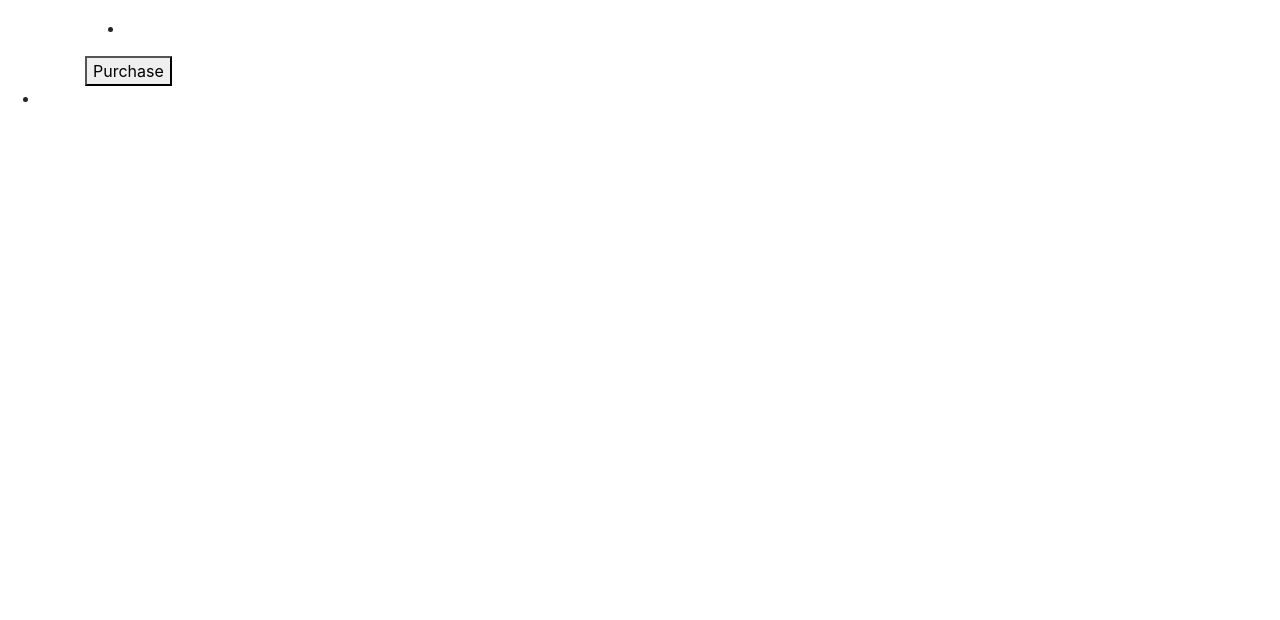
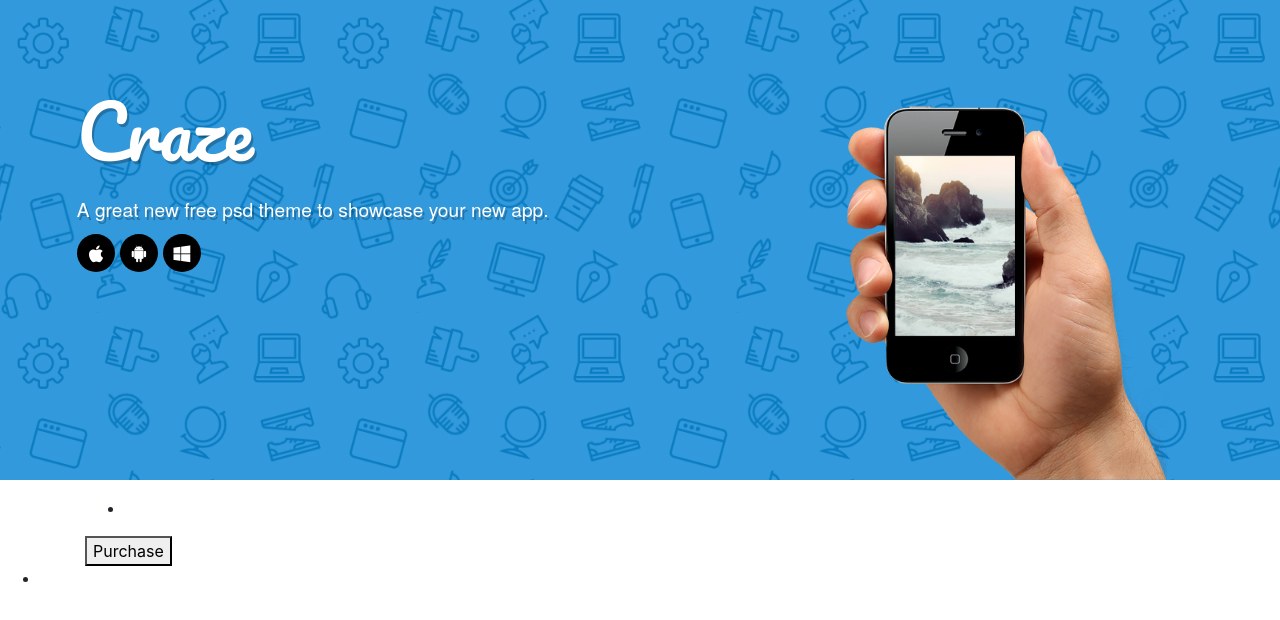
Before and after one commit to romariogomes/arctouch-dev-challenge, a website: page index.html in a window 1280 px wide. Drawn offline with nearby package versions, Linux system fonts and the light colour scheme.

Commit message:
implementing header

```diff
--- a/index.html
+++ b/index.html
@@ -3,28 +3,45 @@
 <html>
 
 <head>
+	<meta name="viewport" content="width=device-width, initial-scale=1.0">
 	<link rel="stylesheet" type="text/css" href="node_modules/bootstrap/dist/css/bootstrap.css">
+	<link rel="stylesheet" type="text/css" href="src/stylesheet/main.css">
+	<link rel="stylesheet" href="https://use.fontawesome.com/releases/v5.5.0/css/all.css" integrity="sha384-B4dIYHKNBt8Bc12p+WXckhzcICo0wtJAoU8YZTY5qE0Id1GSseTk6S+L3BlXeVIU" crossorigin="anonymous">
 	<title></title>
 </head>
 
 <body>
 
+	<header class="row">
+		<div class="col first">
+			<div id="craze-logo">
+				Craze
+			</div>
+
+			<div id="craze-subtitle">
+				A great new free psd theme to showcase your new app.
+			</div>
+			<div id="device-availability">
+				<span class="device-logo-background">
+					<i class="fab fa-apple"></i>
+				</span>
+				<span class="device-logo-background"><i class="fab fa-android"></i></span>
+				<span class="device-logo-background">
+					<i class="fab fa-windows"></i>
+				</span>
+			</div>
+		</div>
+		<div class="col second">
+			<span id="cellphone-background"></span>
+		</div>
+	</header>
+
 <div class="container">
 
-	<header>
 
-	</header>
 	<section>
 		<div class="header">
-			<div id="craze-logo">
 
-			</div>
-			<div id="craze-subtitle">
-
-			</div>
-			<div id="device-availability">
-
-			</div>
 		</div>
 	</section>
 
--- /dev/null
+++ b/src/stylesheet/main.scss
@@ -0,0 +1,120 @@
+$header-color: #0077B5;
+@import url('https://fonts.googleapis.com/css?family=Pacifico');
+
+@media screen and (min-width: 600px) and (max-width: 759px) {
+
+	header.row {
+		div.col.second {
+			span#cellphone-background {
+				display: block !important;
+				width: 81% !important;
+			}
+		}
+	}
+}
+
+@media screen and (min-width: 760px) {
+
+	header.row {
+		div.col.second {
+			span#cellphone-background {
+				display: block !important;
+				width: 75% !important;
+			}
+		}
+	}
+}
+
+@media screen and (max-width: 400px) {
+
+	header.row {
+		height: 45vh !important;
+		div.col.second {
+			display: none !important;
+		}
+	}
+}
+
+@media screen and (max-width: 599px) {
+
+	header.row {
+		div.col.second {
+			display: none !important;
+		}
+	}
+}
+
+body {
+
+  header.row {
+
+    background-image: url('../../images/header_background.png');
+    background-size: cover;
+    background-repeat: round;
+    height: 60vh;
+    margin: 0px;
+
+    div.col.first {
+
+    	position: inherit;
+    	padding: 6%;
+
+
+    	#craze-logo {
+
+	    	font-family: 'Pacifico', cursive;
+		    font-size: 4.5em;
+		    color: #FFF;
+			text-align: left;
+			text-shadow: 2px 3.464px 0px rgba(0, 1, 1, 0.25);
+			padding: 0;
+			margin-bottom: 10px;
+	    }
+
+	    #craze-subtitle {
+
+	    	padding:0;
+	    	font-family: 'HelveticaNeue';
+	    	font-size: 1.2em;
+			color: #FFF;
+			line-height: 1.5;
+	  		text-align: left;
+	  		text-shadow: 2px 3.464px 0px rgba(0, 1, 1, 0.25);
+	  		margin-bottom: 10px;
+	    }
+
+	    #device-availability {
+
+	    	padding: 0;
+
+	    	span.device-logo-background {
+		    	display: inline-block;
+			    font-size: 1.2em;
+			    line-height: 40px;
+			    color: #fff !important;
+			    text-align: center;
+			    white-space: nowrap;
+			    vertical-align: baseline;
+			    background-color: #000;
+			    border-radius:50px;
+			    position: relative;
+			    height: 2.0em;
+			    width: 2.0em;
+			}
+	    }
+  	}
+
+  	div.col.second span#cellphone-background{
+    	background-image: url('../../images/header_background_hand.png');
+    	background-size: contain;
+    	background-repeat: no-repeat;
+    	display: none;
+		height: 78%;
+	    width: 70%;
+	    position: absolute;
+	    right: 0;
+	    bottom: 0;
+    }
+
+  }
+}
```
Also changed, not shown: images/header_background.png (added), images/header_background_hand.png (added), images/header_template.png (deleted), src/stylesheet/main.css (added), 1 other file.
